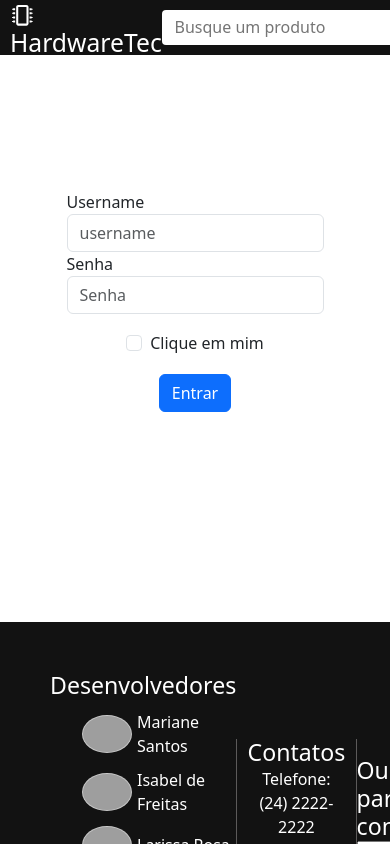
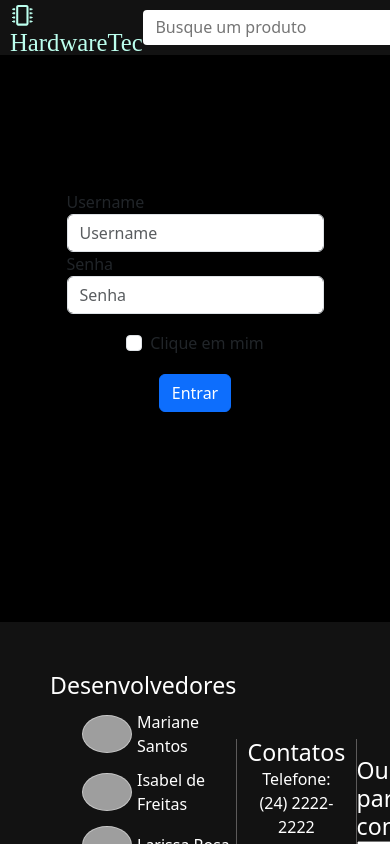
Before and after one commit to isabeldefreitas/TrabalhoGP1-Projeto-em-React, a React (Vite) app: page /login in a window 390 px wide. Shown: the top 844 px of the page. Built offline with nearby package versions, Linux system fonts and the light colour scheme; grey boxes are pictures that could not be loaded.

Commit message:
responsividade

```diff
--- a/src/common/components/Footer/index.jsx
+++ b/src/common/components/Footer/index.jsx
@@ -1,9 +1,11 @@
 import { Outlet } from "react-router-dom";
-//import "./footer.css";
+import { GlobalStyle } from '../../../common/style/global';
 import { Container, Contatos, Participantes, NewsLetter } from "./style";
 
 export function Footer() {
   return (
+    <>
+    <GlobalStyle/>
     <Container>
       <Outlet />
       <Participantes>
@@ -76,5 +78,6 @@ export function Footer() {
         </form>
       </NewsLetter>
     </Container>
+    </>
   );
 }
--- a/src/common/components/Header/index.jsx
+++ b/src/common/components/Header/index.jsx
@@ -1,7 +1,7 @@
 import { useState } from "react";
 import { Link, useNavigate } from "react-router-dom";
 import { BiMenu, BiMicrochip, BiSearchAlt2, BiShoppingBag } from "react-icons/bi";
-
+import { GlobalStyle } from '../../style/global';
 import { Button, Container, Form, Input, Item, Logo } from "./styles";
 
 import { MenuHamburguer } from "../MenuHamburguer";
@@ -23,6 +23,8 @@ export const Navbar = () => {
   };
 
   return (
+    <>
+    <GlobalStyle/>
     <Container>
       <Logo>
           <BiMicrochip /> HardwareTec
@@ -56,5 +58,6 @@ export const Navbar = () => {
       {menu && <MenuHamburguer active={setMenu}/>}
       {/* <Outlet /> */}
     </Container>
+    </>
   );
 };
--- a/src/common/components/Header/styles.js
+++ b/src/common/components/Header/styles.js
@@ -11,13 +11,15 @@ export const Container = styled.div`
   z-index: 1;
 `;
 export const Logo = styled.h2`
-  color: #fff;
+  color: #bcffee;
   margin-left: 10px;
+  font-family: m;
 `;
 
 export const Item = styled.div`
-  color: #fff;
+  color: #bcffee;
   margin-right: 20px;
+
 `;
 
 export const Input = styled.input`
--- a/src/common/components/MenuHamburguer/MenuItem/index.jsx
+++ b/src/common/components/MenuHamburguer/MenuItem/index.jsx
@@ -1,6 +1,6 @@
 import * as Styles from "./style.js";
 import { useNavigate } from "react-router-dom";
-
+import { GlobalStyle } from '../../../style/global.js';
 export const MenuItem = ({ Icon, Text, LinkToPath }) => {
 
 	const navigate = useNavigate();
@@ -10,9 +10,12 @@ export const MenuItem = ({ Icon, Text, LinkToPath }) => {
 	};
 
   return (
+    <>
+    <GlobalStyle/>
     <Styles.Container onClick={handleNavigate}>
       <Icon />
       {Text}
     </Styles.Container>
+    </>
   )
 }
--- a/src/common/components/MenuHamburguer/index.jsx
+++ b/src/common/components/MenuHamburguer/index.jsx
@@ -1,6 +1,6 @@
 // import { useState } from "react";
 import * as Styles from "./styles";
-
+import { GlobalStyle } from '../../style/global';
 import { MenuItem } from './MenuItem'
 
 import {
@@ -28,6 +28,7 @@ export const MenuHamburguer = ({ active }) => {
 
   return (
     <>
+    <GlobalStyle/>
     <Styles.Container sidebar={active}>
       <FaTimes onClick={closeMenu} />
       <Styles.Content>
--- a/src/common/style/global.js
+++ b/src/common/style/global.js
@@ -1,10 +1,10 @@
 import { createGlobalStyle } from 'styled-components';
 
 export const GlobalStyle = createGlobalStyle`
-
   body, html {
     margin: 0;
     height: 100%;
+    background-color: black;
   }
 
   h1, h2, h3, h4, h5, h6 {
@@ -25,18 +25,29 @@ export const GlobalStyle = createGlobalStyle`
     color: inherit;
   }
 
+  /* Responsividade para grid-template-columns */
+  /* Definição inicial: 5 colunas */
   grid-template-columns: repeat(5, 1fr);
+
+  /* Ajuste para 4 colunas em telas menores que 1612px */
   @media (max-width: 1612px) {
     grid-template-columns: repeat(4, 1fr);
   }
+
+  /* Ajuste para 3 colunas em telas menores que 1512px */
   @media (max-width: 1512px) {
     grid-template-columns: repeat(3, 1fr);
   }
+
+  /* Ajuste para 2 colunas em telas menores que 1050px */
   @media (max-width: 1050px) {
     grid-template-columns: repeat(2, 1fr);
   }
+
+  /* Ajuste para 1 coluna em telas menores que 680px */
   @media (max-width: 680px) {
     grid-template-columns: repeat(1, 1fr);
   }
+
   cursor: pointer;
 `;
--- a/src/pages/Bag/index.jsx
+++ b/src/pages/Bag/index.jsx
@@ -1,4 +1,3 @@
-
 import React from "react";
 
 export function Bag() {
--- a/src/pages/Category/EntradaeSaida/index.jsx
+++ b/src/pages/Category/EntradaeSaida/index.jsx
@@ -6,7 +6,7 @@ import { Footer } from "../../../common/components/Footer";
 import * as Styles from "./style";
 import Card from "react-bootstrap/Card"
 import Button from "react-bootstrap/Button"
-
+import { GlobalStyle } from '../../../common/style/global';
 
 export function EntradaeSaida() {
   const [users, setUsers] = useState([]);
@@ -35,6 +35,7 @@ export function EntradaeSaida() {
 
   return (
     <>
+    <GlobalStyle/>
       <Navbar funcao={handleClick} />
 
       <Styles.Content>
--- a/src/pages/Category/ProcessamentoArmazenamento/index.jsx
+++ b/src/pages/Category/ProcessamentoArmazenamento/index.jsx
@@ -6,7 +6,7 @@ import { Footer } from "../../../common/components/Footer";
 import * as Styles from "./style";
 import Card from "react-bootstrap/Card"
 import Button from "react-bootstrap/Button"
-
+import { GlobalStyle } from '../../../common/style/global';
 
 export function ProcessamentoArmazenamento() {
   const [users, setUsers] = useState([]);
@@ -35,6 +35,7 @@ export function ProcessamentoArmazenamento() {
 
   return (
     <>
+    <GlobalStyle/>
       <Navbar funcao={handleClick} />
 
       <Styles.Content>
--- a/src/pages/Home/index.jsx
+++ b/src/pages/Home/index.jsx
@@ -7,7 +7,7 @@ import { MenuHamburguer } from "../../common/components/MenuHamburguer";
 import * as Styles from "./style";
 import Card from "react-bootstrap/Card"
 import Button from "react-bootstrap/Button"
-
+import { GlobalStyle } from '../../common/style/global';
 
 
 export function Home() {
@@ -32,17 +32,10 @@ export function Home() {
 
   return (
     <>
+      <GlobalStyle/>
       <Navbar funcao={handleClick} />
       <Styles.Banner>
-        {
-          // Ternário quando tenho 2 opçoes:
-          /* {menuIsVisible? fazSeForTrue : fazSeForFalse}  */
-        }
 
-        {
-          // Quando só faço se for true:
-          /* {menuIsVisible&&SoFazSeForTrue}  */
-        }
         {menuIsVisible && <MenuHamburguer />}
         <img
           src="https://www.tendinfo.com.br/image/cache/catalog/001%20outubro/banner%20outubro%2021%205-1920x786.jpg"
--- a/src/pages/Login/index.jsx
+++ b/src/pages/Login/index.jsx
@@ -1,20 +1,69 @@
+import { useState } from 'react';
 import { Navbar } from "../../common/components/Header";
 import { Footer } from "../../common/components/Footer";
 import { Button, FormGroup, Form, Input, Label, CheckBox } from "./style";
+import { GlobalStyle } from '../../common/style/global';
+import axios from 'axios';
 
 export function Login() {
+  const [username, setUsername] = useState('');
+  const [password, setPassword] = useState('');
+
+  const handleUsernameChange = (e) => {
+    setUsername(e.target.value);
+  };
+
+  const handlePasswordChange = (e) => {
+    setPassword(e.target.value);
+  };
+
+  const handleSubmit = async (e) => {
+    e.preventDefault();
+
+    try {
+      const response = await axios.post('https://api-restful-trabalho-final-copia-production.up.railway.app/api/login', {
+        username: username,
+        password: password
+      });
+
+      if (response.data.success) {
+        alert('Login bem-sucedido!');
+      } else {
+        alert('Credenciais inválidas!');
+      }
+    } catch (error) {
+      console.error(error);
+      alert('Erro ao fazer login');
+    }
+  };
+
   return (
     <>
-    <Navbar/>
-      <Form>
+      <GlobalStyle />
+      <Navbar />
+      <Form onSubmit={handleSubmit}>
         <div className="form-row">
           <FormGroup className="form-group col-md-6">
             <Label htmlFor="inputEmail4">Username</Label>
-          <Input type="email" className="form-control" id="inputEmail4" placeholder="username" />
+            <Input
+              type="text"
+              className="form-control"
+              id="inputEmail4"
+              placeholder="Username"
+              value={username}
+              onChange={handleUsernameChange}
+            />
           </FormGroup>
           <FormGroup className="form-group col-md-6">
             <Label htmlFor="inputPassword4">Senha</Label>
-          <Input type="password" className="form-control" id="inputPassword4" placeholder="Senha" />
+            <Input
+              type="password"
+              className="form-control"
+              id="inputPassword4"
+              placeholder="Senha"
+              value={password}
+              onChange={handlePasswordChange}
+            />
           </FormGroup>
         </div>
         <FormGroup className="form-group">
@@ -25,9 +74,11 @@ export function Login() {
             </Label>
           </div>
         </FormGroup>
-      <Button type="submit" className="btn btn-primary">Entrar</Button>
+        <Button type="submit" className="btn btn-primary">
+          Entrar
+        </Button>
       </Form>
-    <Footer/>
+      <Footer />
     </>
   );
 }
```
Lines whose indentation alone changed are shown as unchanged.
